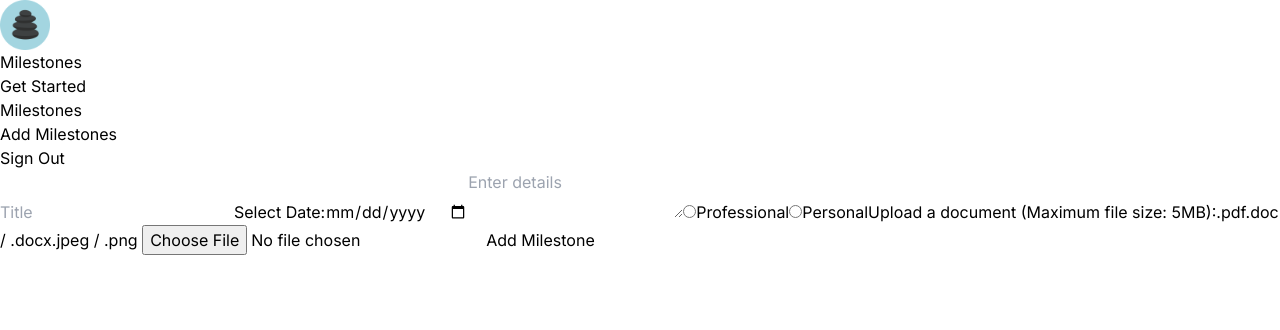
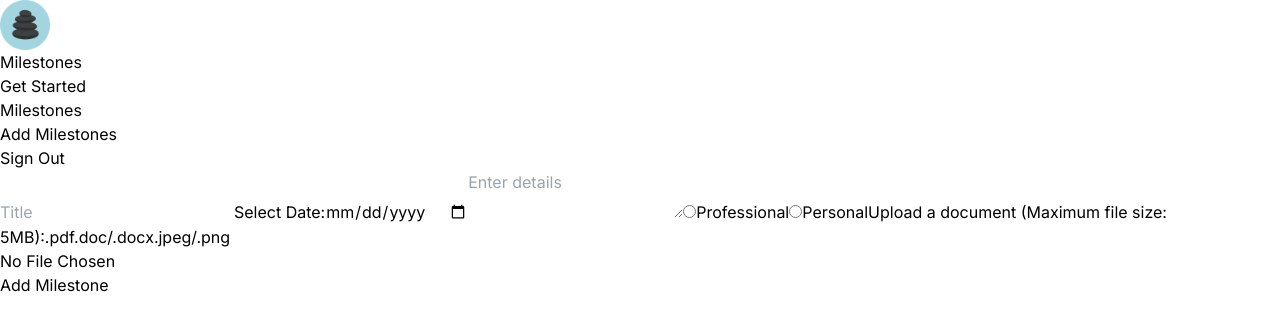
Before and after one commit to noh24/milestones, a Next.js app: page /milestones/add in a window 1280 px wide. Shown: the top 330 px of the page. Built offline with nearby package versions, Linux system fonts and the light colour scheme; no server answers; sample sign-in values are in the browser's storage.

Commit message:
update ui when file is chosen for upload

```diff
--- a/app/milestones/add/MilestoneAddForm.tsx
+++ b/app/milestones/add/MilestoneAddForm.tsx
@@ -20,7 +20,7 @@ export default function MilestoneAddForm({ userEmail }: TProps) {
     type: '',
     date: '',
     document: '',
-    userEmail: userEmail,
+    userEmail,
   })
 
   const onUpdateMilestoneData =
@@ -104,15 +104,26 @@ export default function MilestoneAddForm({ userEmail }: TProps) {
         <label>
           Upload a document (Maximum file size: 5MB):
           <span>.pdf</span>
-          <span>.doc / .docx</span>
-          <span>.jpeg / .png </span>
+          <span>.doc/.docx</span>
+          <span>.jpeg/.png </span>
           <input
             name='document'
             type='file'
             accept='.doc,.docx,.pdf,.jpeg,.png,.jpg'
             onChange={onUpdateMilestoneDocument}
+            className={'hidden'}
           />
         </label>
+        <div>
+          <p>
+            {milestoneData.document ? 'File To Be Uploaded:' : 'No File Chosen'}
+          </p>
+          <p>
+            {milestoneData.document
+              ? (milestoneData.document as File)['name']
+              : null}
+          </p>
+        </div>
         <button
           type='submit'
           disabled={mutation.isLoading || mutation.isSuccess}
```
